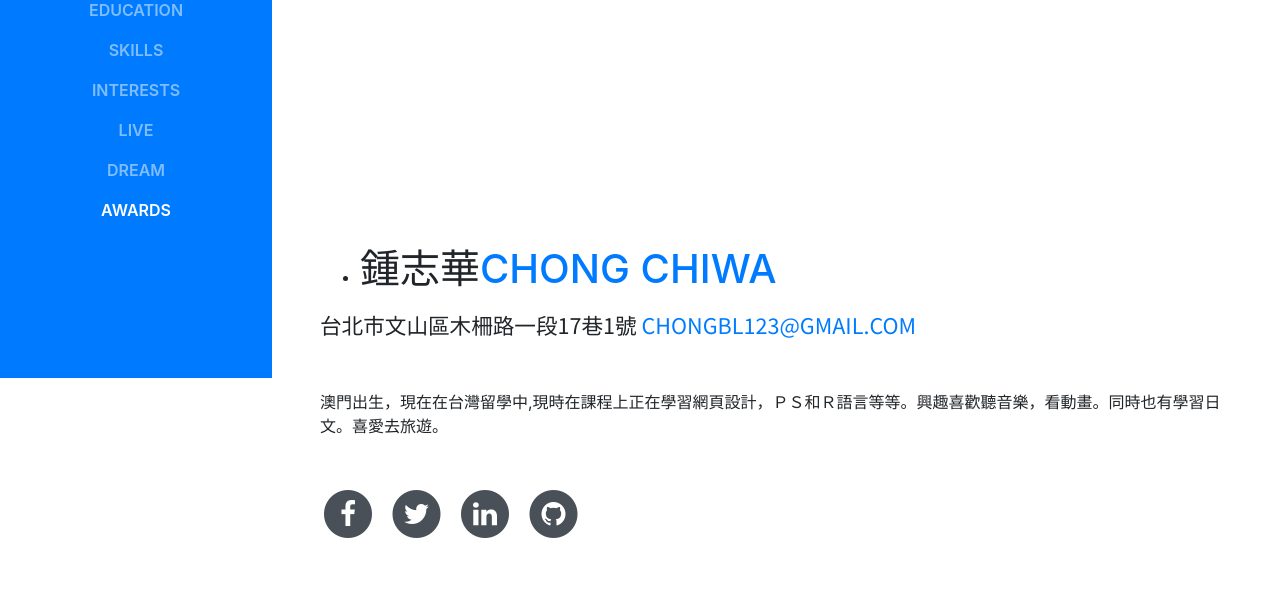
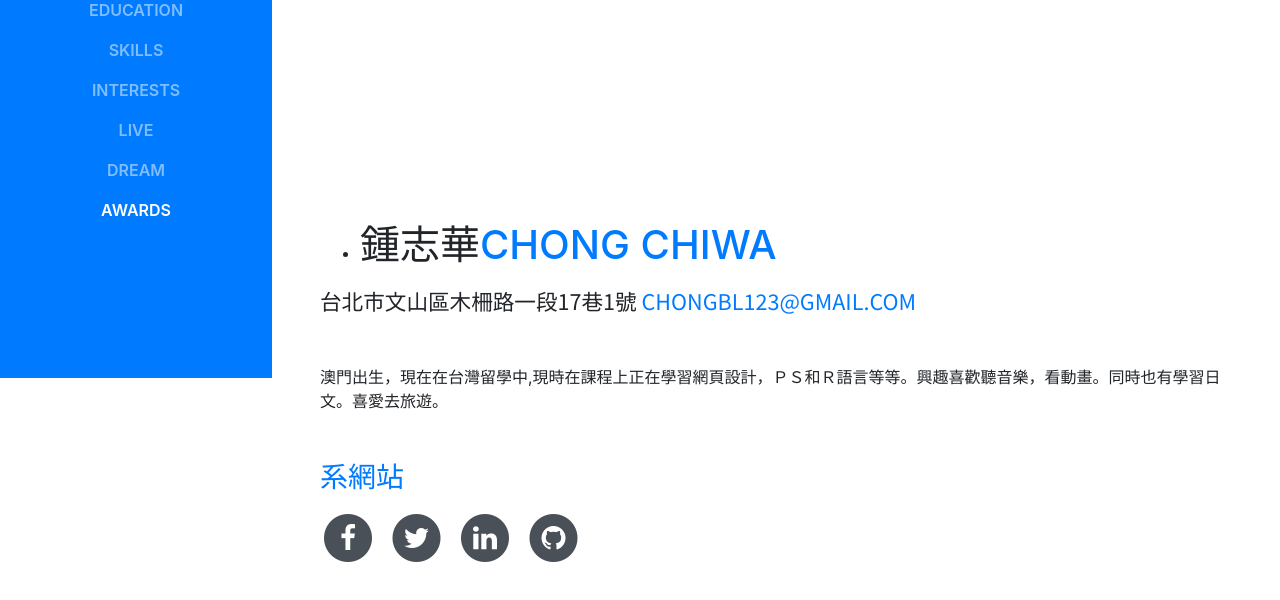
Before and after one commit to yukarinhime/yukainhime.github.io, a website with bundled scripts: page index.html in a window 1280 px wide. Shown: the part 422-1022 px from the top of the page. Built offline with nearby package versions, Linux system fonts and the light colour scheme; a web font is replaced by a local one.

Commit message:
Add files via upload

```diff
--- a/index.html
+++ b/index.html
@@ -143,7 +143,7 @@ body, html {
             <a href="chongbl123@gmail.com">chongbl123@gmail.com</a>
           </div>
           <p class="mb-5">澳門出生，現在在台灣留學中,現時在課程上正在學習網頁設計，ＰＳ和Ｒ語言等等。興趣喜歡聽音樂，看動畫。同時也有學習日文。喜愛去旅遊。</p>
-
+		 <h3><a href="https://yukarinhime.github.io/ICSSCHOOL/">系網站</a></p></h3>
 
           <ul class="list-inline list-social-icons mb-0">
             <li class="list-inline-item">
```
